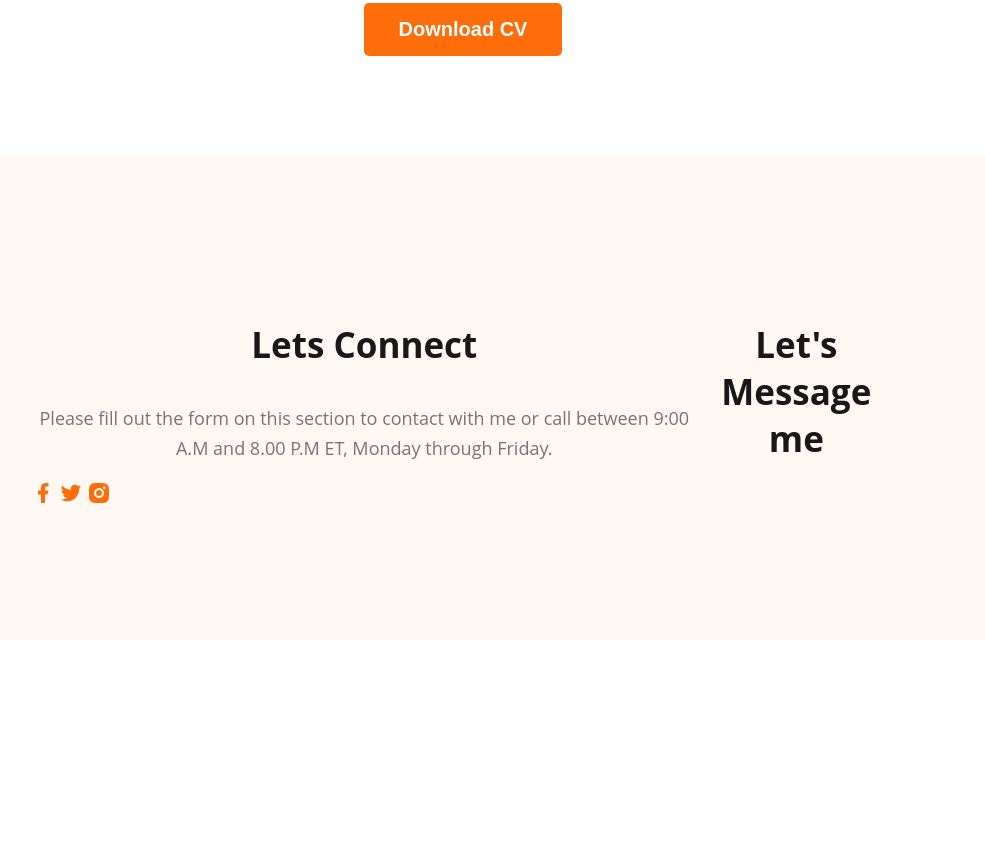
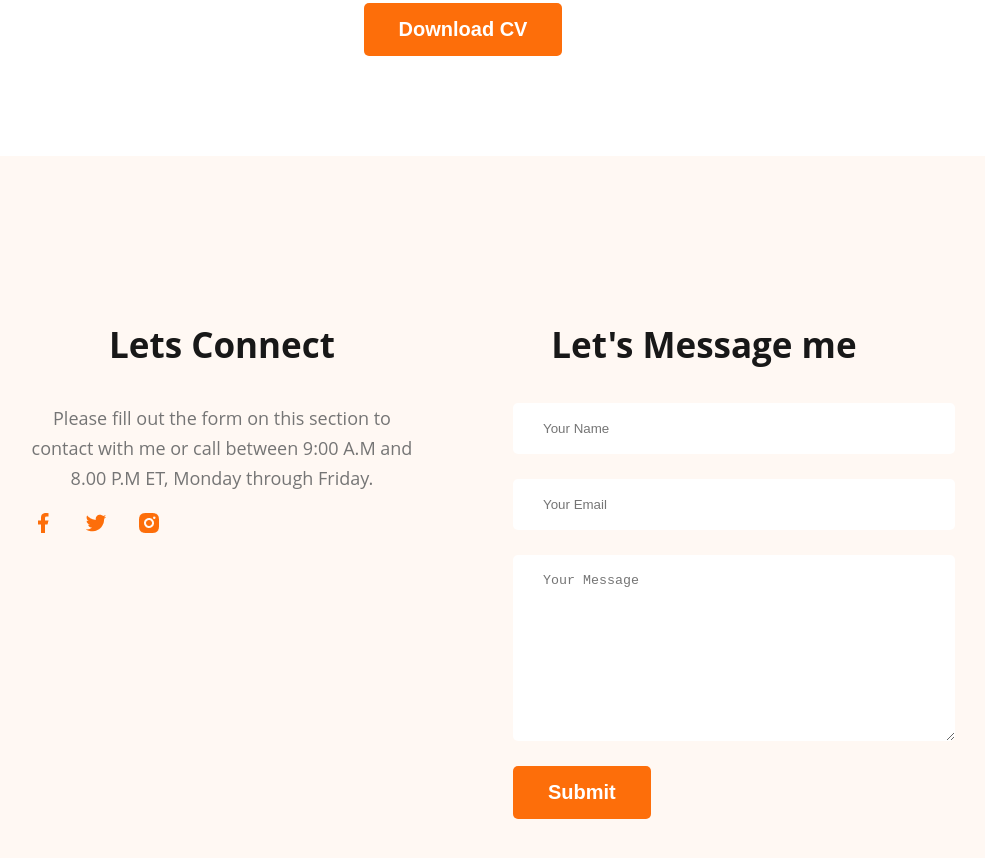
Before and after one commit to Shafiqul-Islam-Sowrov/Web-Developer-Portfolio, a plain HTML site: page index.html in a window 1280 px wide. Shown: the part 3212-4070 px from the top of the page, without its empty margins (177-1162 px from the left). Before the commit the page ends 3860 px from the top, so only its background shows below. Drawn offline with Linux system fonts and the light colour scheme.

Commit message:
complete footer with contact

```diff
--- a/index.html
+++ b/index.html
@@ -149,6 +149,12 @@
         </div>
         <div class="footer-column">
             <h3 class="section-title">Let's Message me</h3>
+            <form class="contact" action="">
+                <input type="text" placeholder="Your Name">
+                <input type="email" name="" placeholder="Your Email" id="">
+                <textarea name="" id="" placeholder="Your Message" cols="30" rows="10"></textarea>
+                <input class="btn-primary" type="button" value="Submit">
+            </form>
         </div>
     </footer>
 </body>
--- a/stles/portfolio.css
+++ b/stles/portfolio.css
@@ -156,7 +156,24 @@ font-weight: 700;
 /* footer style */
 footer{
     display: flex;
+    gap: 100px;
     background-color: #FFF8F3;
     padding: 130px 200px;
     margin-top: 100px;
 }
+.footer-column{
+    width: 50%;
+}
+.social-links a{
+    margin-right: 25px;
+}
+.contact input[type="text"],input[type="email"], textarea{
+    display: block;
+    margin-bottom: 25px;
+    padding: 18px 30px;
+    color: #757575;
+    background: #FFF;
+    border-radius: 5px;
+    border: 0;
+    width: 100%;
+}
```
